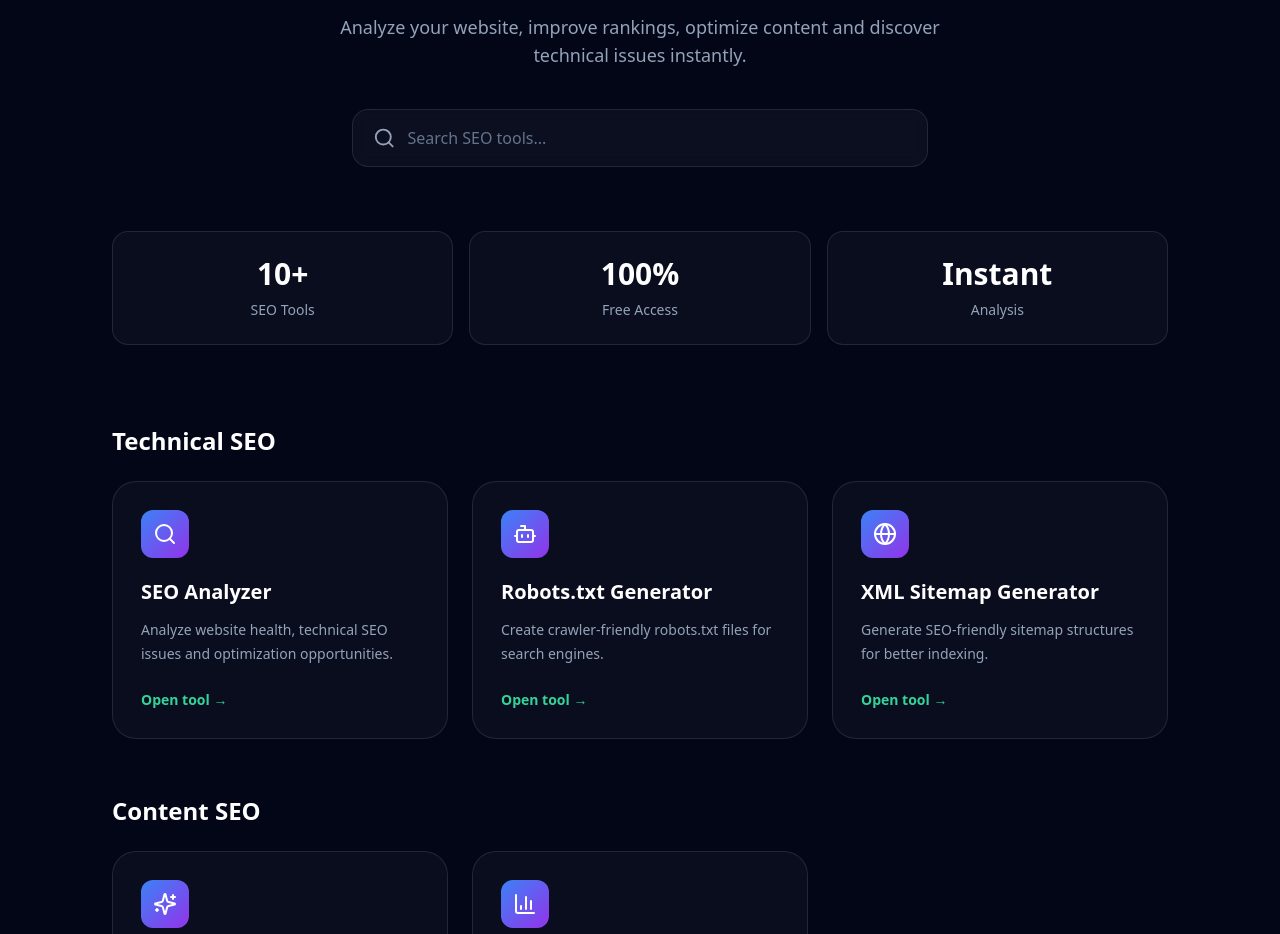
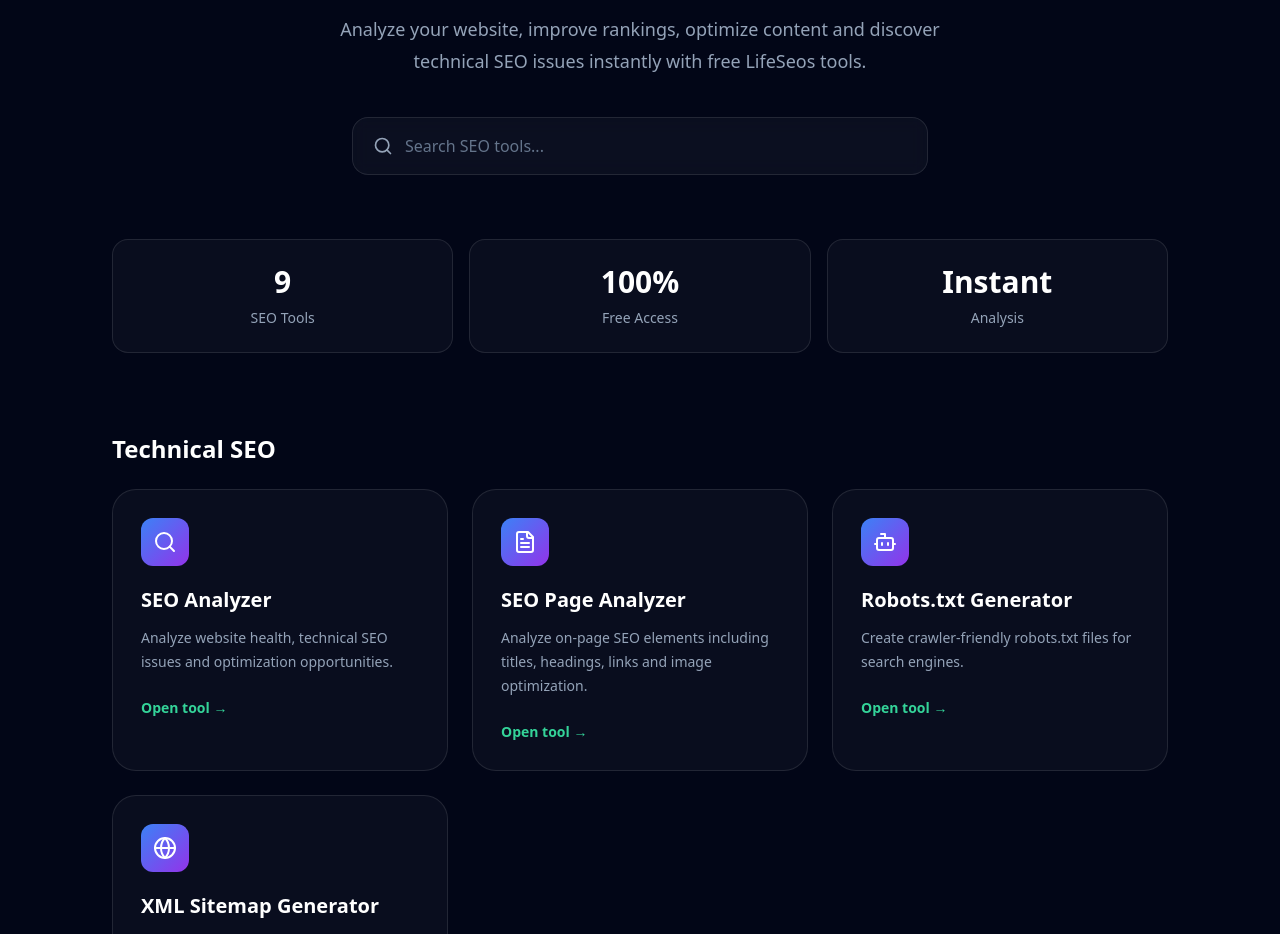
Before and after one commit to mouh1992ara/lifeseos-app, a Next.js app: page /tools in a window 1280 px wide. Shown: the part 438-1372 px from the top of the page. Built offline with nearby package versions, Linux system fonts and the light colour scheme; no server answers.

Commit message:
Improve tools library and add SEO Page Analyzer

```diff
--- a/app/tools/page.tsx
+++ b/app/tools/page.tsx
@@ -1,6 +1,6 @@
 "use client";
 
-import { useState } from "react";
+import { useMemo, useState } from "react";
 import Link from "next/link";
 import {
   Search,
@@ -13,7 +13,6 @@
   Gauge,
 } from "lucide-react";
 
-
 const tools = [
   {
     category: "Technical SEO",
@@ -24,6 +23,13 @@
           "Analyze website health, technical SEO issues and optimization opportunities.",
         icon: Search,
         href: "/tools/seo-analyzer",
+      },
+      {
+        title: "SEO Page Analyzer",
+        description:
+          "Analyze on-page SEO elements including titles, headings, links and image optimization.",
+        icon: FileText,
+        href: "/tools/seo-page-analyzer",
       },
       {
         title: "Robots.txt Generator",
@@ -41,8 +47,6 @@
       },
     ],
   },
-
-
   {
     category: "Content SEO",
     items: [
@@ -56,14 +60,12 @@
       {
         title: "Keyword Density Checker",
         description:
-          "Analyze keyword usage and content optimization.",
+          "Analyze keyword usage, frequency and content optimization.",
         icon: BarChart3,
         href: "/tools/keyword-density-checker",
       },
     ],
   },
-
-
   {
     category: "Performance",
     items: [
@@ -77,21 +79,19 @@
       {
         title: "Page Speed Analyzer",
         description:
-          "Measure website performance and loading experience.",
+          "Measure website performance, loading speed and Lighthouse metrics.",
         icon: Gauge,
         href: "/tools/page-speed",
       },
     ],
   },
-
-
   {
     category: "Content Management",
     items: [
       {
         title: "Content Analyzer",
         description:
-          "Review your content quality and SEO opportunities.",
+          "Analyze content quality, readability, keyword usage and SEO opportunities.",
         icon: FileText,
         href: "/tools/content-analyzer",
       },
@@ -99,360 +99,177 @@
   },
 ];
 
-
-
 export default function ToolsPage() {
-
-
   const [search, setSearch] = useState("");
 
+  const normalizedSearch = search.trim().toLowerCase();
 
+  const filteredSections = useMemo(() => {
+    return tools
+      .map((section) => {
+        const filteredItems = section.items.filter((tool) => {
+          if (!normalizedSearch) {
+            return true;
+          }
+
+          const searchableText = [
+            section.category,
+            tool.title,
+            tool.description,
+          ]
+            .join(" ")
+            .toLowerCase();
+
+          return searchableText.includes(normalizedSearch);
+        });
+
+        return {
+          ...section,
+          items: filteredItems,
+        };
+      })
+      .filter((section) => section.items.length > 0);
+  }, [normalizedSearch]);
+
+  const totalTools = tools.reduce(
+    (total, section) => total + section.items.length,
+    0
+  );
+
+  const totalVisibleTools = filteredSections.reduce(
+    (total, section) => total + section.items.length,
+    0
+  );
 
   return (
-
     <main className="min-h-screen bg-slate-950 text-white">
-
-
-      <section className="
-        mx-auto
-        max-w-6xl
-        px-6
-        py-20
-      ">
-
-
+      <section className="mx-auto max-w-6xl px-6 py-20">
         {/* HERO */}
-
         <div className="text-center">
-
-
-          <div className="
-            mx-auto
-            mb-6
-            w-fit
-            rounded-full
-            border
-            border-emerald-400/20
-            bg-emerald-400/10
-            px-4
-            py-2
-            text-sm
-            text-emerald-300
-          ">
+          <div className="mx-auto mb-6 w-fit rounded-full border border-emerald-400/20 bg-emerald-400/10 px-4 py-2 text-sm text-emerald-300">
             🚀 LifeSeos Tool Library
           </div>
 
-
-
-          <h1 className="
-            text-5xl
-            font-bold
-            leading-tight
-            md:text-7xl
-          ">
+          <h1 className="text-5xl font-bold leading-tight md:text-7xl">
             Powerful SEO tools
             <br />
 
-            <span className="
-              bg-gradient-to-r
-              from-blue-400
-              via-purple-400
-              to-pink-400
-              bg-clip-text
-              text-transparent
-            ">
+            <span className="bg-gradient-to-r from-blue-400 via-purple-400 to-pink-400 bg-clip-text text-transparent">
               for every website
             </span>
-
           </h1>
 
-
-
-          <p className="
-            mx-auto
-            mt-6
-            max-w-2xl
-            text-lg
-            text-slate-400
-          ">
-            Analyze your website, improve rankings,
-            optimize content and discover technical issues instantly.
+          <p className="mx-auto mt-6 max-w-2xl text-lg leading-8 text-slate-400">
+            Analyze your website, improve rankings, optimize content and
+            discover technical SEO issues instantly with free LifeSeos tools.
           </p>
 
-
-
           {/* SEARCH */}
-
-          <div className="
-            mx-auto
-            mt-10
-            flex
-            max-w-xl
-            items-center
-            gap-3
-            rounded-2xl
-            border
-            border-white/10
-            bg-white/[0.04]
-            px-5
-            py-4
-            backdrop-blur
-          ">
-
-            <Search className="text-slate-400"/>
-
+          <div className="mx-auto mt-10 flex max-w-xl items-center gap-3 rounded-2xl border border-white/10 bg-white/[0.04] px-5 py-4 backdrop-blur">
+            <Search className="shrink-0 text-slate-400" size={20} />
 
             <input
-
+              type="search"
               value={search}
-
-              onChange={(e)=>setSearch(e.target.value)}
-
+              onChange={(event) => setSearch(event.target.value)}
               placeholder="Search SEO tools..."
-
-              className="
-                w-full
-                bg-transparent
-                outline-none
-                placeholder:text-slate-500
-              "
-
+              aria-label="Search SEO tools"
+              className="w-full bg-transparent outline-none placeholder:text-slate-500"
             />
-
           </div>
 
-
-
+          {normalizedSearch && (
+            <p className="mt-4 text-sm text-slate-500">
+              {totalVisibleTools === 0
+                ? "No SEO tools found."
+                : `${totalVisibleTools} ${
+                    totalVisibleTools === 1 ? "tool" : "tools"
+                  } found`}
+            </p>
+          )}
         </div>
 
+        {/* STATS */}
+        <div className="mt-16 grid gap-4 md:grid-cols-3">
+          {[
+            [String(totalTools), "SEO Tools"],
+            ["100%", "Free Access"],
+            ["Instant", "Analysis"],
+          ].map(([value, label]) => (
+            <div
+              key={label}
+              className="rounded-2xl border border-white/10 bg-white/[0.03] p-6 text-center transition hover:border-blue-400/40 hover:bg-white/[0.06]"
+            >
+              <div className="text-3xl font-bold text-white">{value}</div>
 
-
-
-        {/* STATS */}
-
-
-        <div className="
-          mt-16
-          grid
-          gap-4
-          md:grid-cols-3
-        ">
-
-
-          {
-            [
-              ["10+","SEO Tools"],
-              ["100%","Free Access"],
-              ["Instant","Analysis"],
-            ].map((item)=>(
-
-              <div
-
-              key={item[1]}
-
-              className="
-              rounded-2xl
-              border
-              border-white/10
-              bg-white/[0.03]
-              p-6
-              text-center
-              transition
-              hover:border-blue-400/40
-              hover:bg-white/[0.06]
-              "
-
-              >
-
-                <div className="
-                  text-3xl
-                  font-bold
-                  text-white
-                ">
-                  {item[0]}
+              <div className="mt-2 text-sm text-slate-400">{label}</div>
+            </div>
+          ))}
         </div>
 
-
-                <div className="
-                  mt-2
-                  text-sm
-                  text-slate-400
-                ">
-                  {item[1]}
-                </div>
-
-
-              </div>
-
-            ))
-          }
-
-
-        </div>
-
-
-
-
-
-
         {/* TOOLS */}
-
-
         <div className="mt-20">
-
-
-        {
-          tools.map((section)=>(
-
-
-            <div
-            key={section.category}
-            className="mb-14"
-            >
-
-
-              <h2 className="
-                mb-6
-                text-2xl
-                font-bold
-              ">
+          {filteredSections.length > 0 ? (
+            filteredSections.map((section) => (
+              <div key={section.category} className="mb-14">
+                <h2 className="mb-6 text-2xl font-bold">
                   {section.category}
                 </h2>
 
-
-
-              <div className="
-                grid
-                gap-6
-                md:grid-cols-2
-                lg:grid-cols-3
-              ">
-
-
-              {
-                section.items
-
-                .filter(tool =>
-                  tool.title
-                  .toLowerCase()
-                  .includes(search.toLowerCase())
-                )
-
-                .map((tool)=>{
-
-
+                <div className="grid gap-6 md:grid-cols-2 lg:grid-cols-3">
+                  {section.items.map((tool) => {
                     const Icon = tool.icon;
 
-
                     return (
-
                       <Link
-
                         key={tool.title}
-
                         href={tool.href}
-
-                    className="
-                    group
-                    rounded-3xl
-                    border
-                    border-white/10
-                    bg-white/[0.03]
-                    p-7
-                    transition
-                    duration-300
-                    hover:-translate-y-2
-                    hover:border-blue-400/50
-                    hover:bg-white/[0.07]
-                    hover:shadow-xl
-                    hover:shadow-blue-500/10
-                    "
-
+                        className="group rounded-3xl border border-white/10 bg-white/[0.03] p-7 transition duration-300 hover:-translate-y-2 hover:border-blue-400/50 hover:bg-white/[0.07] hover:shadow-xl hover:shadow-blue-500/10"
                       >
-
-
-                      <div className="
-                        mb-5
-                        flex
-                        h-12
-                        w-12
-                        items-center
-                        justify-center
-                        rounded-xl
-                        bg-gradient-to-br
-                        from-blue-500
-                        to-purple-600
-                      ">
-
-                        <Icon size={24}/>
-
+                        <div className="mb-5 flex h-12 w-12 items-center justify-center rounded-xl bg-gradient-to-br from-blue-500 to-purple-600">
+                          <Icon size={24} />
                         </div>
 
-
-
-                      <h3 className="
-                        text-xl
-                        font-semibold
-                      ">
+                        <h3 className="text-xl font-semibold">
                           {tool.title}
                         </h3>
 
-
-
-                      <p className="
-                        mt-3
-                        text-sm
-                        leading-6
-                        text-slate-400
-                      ">
+                        <p className="mt-3 text-sm leading-6 text-slate-400">
                           {tool.description}
                         </p>
 
-
-
-                      <div className="
-                        mt-6
-                        text-sm
-                        font-semibold
-                        text-emerald-400
-                        transition
-                        group-hover:text-emerald-300
-                      ">
+                        <div className="mt-6 text-sm font-semibold text-emerald-400 transition group-hover:text-emerald-300">
                           Open tool →
                         </div>
+                      </Link>
+                    );
+                  })}
+                </div>
+              </div>
+            ))
+          ) : (
+            <div className="rounded-3xl border border-white/10 bg-white/[0.03] px-6 py-14 text-center">
+              <Search className="mx-auto text-slate-500" size={32} />
 
+              <h2 className="mt-4 text-xl font-semibold">
+                No tools found
+              </h2>
 
+              <p className="mt-2 text-sm text-slate-500">
+                Try searching for another SEO tool or category.
+              </p>
 
-                    </Link>
-
-                  )
-
-
-                })
-
+              <button
+                type="button"
+                onClick={() => setSearch("")}
+                className="mt-6 rounded-xl border border-white/10 bg-white/[0.05] px-5 py-2.5 text-sm font-semibold transition hover:bg-white/[0.1]"
+              >
+                Clear search
+              </button>
+            </div>
+          )}
+        </div>
+      </section>
+    </main>
+  );
 }
-
-
-              </div>
-
-
-            </div>
-
-
-          ))
-        }
-
-
-        </div>
-
-
-
-      </section>
-
-
-
-    </main>
-
-  );
-
-}
```
Lines whose indentation alone changed are shown as unchanged.
